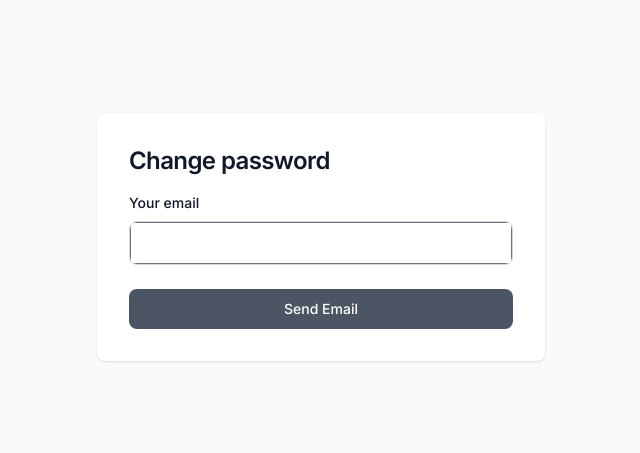
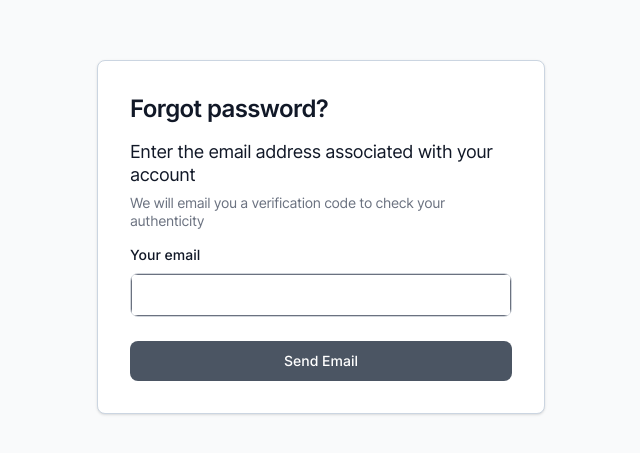
Before and after one commit to noted-eip/web, a React (Create React App) app: page /reset_password_email in a window 1280 px wide. Shown: the part 163-616 px from the top of the page, without its empty margins (319-959 px from the left). Built offline with nearby package versions, Linux system fonts and the light colour scheme; no server answers.

Commit message:
feat: add text to the 3 reset password pages

```diff
--- /dev/null
+++ b/src/components/container/ContainerMd.tsx
@@ -0,0 +1,14 @@
+import React from 'react'
+
+// TODO: what is the good type ?
+const ContainerMd: React.FC<any> = ({ children }) => {
+  return (<div className='bg-gray-50 dark:bg-gray-900'>
+    <div className='mx-auto flex flex-col items-center justify-center px-6 py-8 md:h-screen lg:py-0'>
+      <div className='w-full rounded-lg border border-slate-300 bg-white p-6 shadow dark:border dark:border-gray-700 dark:bg-gray-800 sm:max-w-md sm:p-8 md:mt-0'>
+        {children}
+      </div>
+    </div>
+  </div>)
+}
+
+export default ContainerMd
--- a/src/components/container/ContainerXl.tsx
+++ /dev/null
@@ -1,9 +0,0 @@
-import React, { HTMLAttributes } from 'react'
-
-const ContainerXl: React.FC<HTMLAttributes<HTMLInputElement>> = () => {
-  return (<div className='mx-auto max-w-7xl px-6 md:px-12 xl:px-6'>
-    <slot />
-  </div>)
-}
-
-export default ContainerXl
--- a/src/components/view/Sidebar.tsx
+++ b/src/components/view/Sidebar.tsx
@@ -87,7 +87,7 @@ export const Sidebar: React.FC = () => {
 
   return (
     <div className='hidden h-screen flex-col border-r border-gray-300 md:flex'>
-      <div className='m-lg mt-xl flex h-full flex-col justify-between xl:m-xl'>
+      <div className='m-lg mt-xl flex h-full flex-col sjustify-between xl:m-xl'>
         <div>
           {/* Logo */}
           <div className='h-[36px] w-[36px] rounded-md border border-gray-300 bg-gray-200' />
--- a/src/views/reset-password/ResetPasswordEmail.tsx
+++ b/src/views/reset-password/ResetPasswordEmail.tsx
@@ -1,6 +1,7 @@
 import React from 'react'
 import { useNavigate } from 'react-router-dom'
 
+import ContainerMd from '../../components/container/ContainerMd'
 import OldInput from '../../components/form/OldInput'
 import { useResetPasswordContext } from '../../hooks/api/accounts'
 import { useForgetAccountPassword } from '../../hooks/api/password'
@@ -10,11 +11,9 @@ import { V1ForgetAccountPasswordResponse } from '../../protorepo/openapi/typescr
 
 const ResetPasswordEmail: React.FC = () => {
   const navigate = useNavigate()
+  const resetPasswordContext = useResetPasswordContext()
   const [email, setEmail] = React.useState('')
   const [emailValid, setEmailValid] = React.useState(false)
-  const resetPasswordContext = useResetPasswordContext()
-
-
   const forgetAccountPasswordMutation = useForgetAccountPassword({
     onSuccess: (data: V1ForgetAccountPasswordResponse) => {
       resetPasswordContext.changeResetPassword({account_id: data.accountId, reset_token: null, auth_token: null})
@@ -33,12 +32,18 @@ const ResetPasswordEmail: React.FC = () => {
         forgetAccountPasswordMutation.mutate({body: {email}})
       }}
     >
-      <section className='bg-gray-50 dark:bg-gray-900'>
-        <div className='mx-auto flex flex-col items-center justify-center px-6 py-8 md:h-screen lg:py-0'>
-          <div className='w-full rounded-lg bg-white p-6 shadow dark:border dark:border-gray-700 dark:bg-gray-800 sm:max-w-md sm:p-8 md:mt-0'>
+      <ContainerMd>
         <h2 className='mb-4 text-xl font-bold leading-tight tracking-tight text-gray-900 dark:text-white md:text-2xl'>
-              Change password
+              Forgot password?
         </h2>
+        <p
+          className='mb-2 text-lg leading-tight tracking-tight text-gray-900'>
+              Enter the email address associated with your account
+        </p>
+        <p
+          className='mb-4 text-sm leading-tight tracking-tight text-gray-500'>
+              We will email you a verification code to check your authenticity
+        </p>
         <OldInput
           label='Your email'
           value={email}
@@ -55,9 +60,7 @@ const ResetPasswordEmail: React.FC = () => {
         >
               Send Email
         </button>
-          </div>
-        </div>
-      </section>
+      </ContainerMd>
     </form>
   )
 }
--- a/src/views/reset-password/ResetPasswordPassword.tsx
+++ b/src/views/reset-password/ResetPasswordPassword.tsx
@@ -1,11 +1,11 @@
 import React from 'react'
 import { useNavigate } from 'react-router-dom'
 
+import ContainerMd from '../../components/container/ContainerMd'
 import OldInput from '../../components/form/OldInput'
 import { useResetPasswordContext } from '../../hooks/api/accounts'
 import { useUpdateAccountPassword } from '../../hooks/api/password'
 import { validatePassword } from '../../lib/validators'
-import { V1UpdateAccountPasswordResponse } from '../../protorepo/openapi/typescript-axios'
 
 
 const ResetPasswordPassword: React.FC = () => {
@@ -26,22 +26,24 @@ const ResetPasswordPassword: React.FC = () => {
     return password === confirmPassword && passwordValid
   }
 
-
   return (
     <form className='mt-4 space-y-4 md:space-y-5 lg:mt-5'
       onSubmit={(e) => {
         e.preventDefault()
         updateAccountMutation.mutate({account_id: resetPasswordContext.account?.account_id as string, body: {password, token: resetPasswordContext.account?.reset_token as string}, header: resetPasswordContext.account?.auth_token as string})
       }}
-    ><section className='bg-gray-50 dark:bg-gray-900'>
-        <div className='mx-auto flex flex-col items-center justify-center px-6 py-8 md:h-screen lg:py-0'>
-          <div className='w-full rounded-lg bg-white p-6 shadow dark:border dark:border-gray-700 dark:bg-gray-800 sm:max-w-md sm:p-8 md:mt-0'>
+    >
+      <ContainerMd>
         <h2 className='mb-1 text-xl font-bold leading-tight tracking-tight text-gray-900 dark:text-white md:text-2xl'>
-              Change Password
+              Create a new password
         </h2>
         {!isResetPasswordValid ? <div className='mb-4 leading-tight tracking-tight dark:text-white'>
           <span className='text-red-500'>Account Error</span>
         </div> : null}
+        <p
+          className='mb-4 text-lg leading-tight tracking-tight text-gray-900'>
+              Enter a new password for your account
+        </p>
         <OldInput
           label='Password'
           type='password'
@@ -69,9 +71,7 @@ const ResetPasswordPassword: React.FC = () => {
         >
               Reset password
         </button>
-          </div>
-        </div>
-      </section>
+      </ContainerMd>
     </form>
   )
 }
--- a/src/views/reset-password/ResetPasswordToken.tsx
+++ b/src/views/reset-password/ResetPasswordToken.tsx
@@ -1,8 +1,7 @@
-import { AxiosError } from 'axios'
-import { error } from 'console'
 import React from 'react'
 import { useNavigate } from 'react-router-dom'
 
+import ContainerMd from '../../components/container/ContainerMd'
 import OldInput from '../../components/form/OldInput'
 import { useResetPasswordContext } from '../../hooks/api/accounts'
 import { useForgetAccountPasswordValidateToken } from '../../hooks/api/password'
@@ -17,15 +16,13 @@ const ResetPasswordEmail: React.FC = () => {
   const [isAccountIdValid, ] = React.useState(resetPasswordContext.account?.account_id !== null)
   const forgetAccountPasswordValidateTokenMutation = useForgetAccountPasswordValidateToken({
     onSuccess: (data: V1ForgetAccountPasswordValidateTokenResponse) => {
-      // Must check if the token is validate or not
       resetPasswordContext.changeResetPassword({account_id: data.account.id, reset_token: data.resetToken, auth_token: data.authToken})
       navigate('/reset_password_password')
     },
-    onError: (error: any) => {
+    onError: () => {
       setIsTokenValid(false)
     },
   })
-
   const formIsValid = () => {
     return token.length !== 0
   }
@@ -38,11 +35,9 @@ const ResetPasswordEmail: React.FC = () => {
         forgetAccountPasswordValidateTokenMutation.mutate({body: {accountId: resetPasswordContext.account?.account_id as string, token}})
       }}
     >
-      <section className='bg-gray-50 dark:bg-gray-900'>
-        <div className='mx-auto flex flex-col items-center justify-center px-6 py-8 md:h-screen lg:py-0'>
-          <div className='w-full rounded-lg bg-white p-6 shadow dark:border dark:border-gray-700 dark:bg-gray-800 sm:max-w-md sm:p-8 md:mt-0'>
+      <ContainerMd>
         <h2 className='mb-4 text-xl font-bold leading-tight tracking-tight text-gray-900 dark:text-white md:text-2xl'>
-              Change password
+              Verification
         </h2>
         {!isAccountIdValid ? <div className='mb-4 leading-tight tracking-tight'>
           <span className='text-red-500'>Account Error</span>
@@ -50,6 +45,10 @@ const ResetPasswordEmail: React.FC = () => {
         {!isTokenValid ? <div className='mb-4 leading-tight tracking-tight'>
           <span className='text-red-500'>Invalid token</span>
         </div> : null}
+        <p
+          className='mb-4 text-lg leading-tight tracking-tight text-gray-900'>
+              Enter the verification code we just sent you on your email address
+        </p>
         <OldInput
           label='Your token'
           value={token}
@@ -64,9 +63,7 @@ const ResetPasswordEmail: React.FC = () => {
         >
               Send token
         </button>
-          </div>
-        </div>
-      </section>
+      </ContainerMd>
     </form>
 
   )
```
Lines whose indentation alone changed are shown as unchanged.
